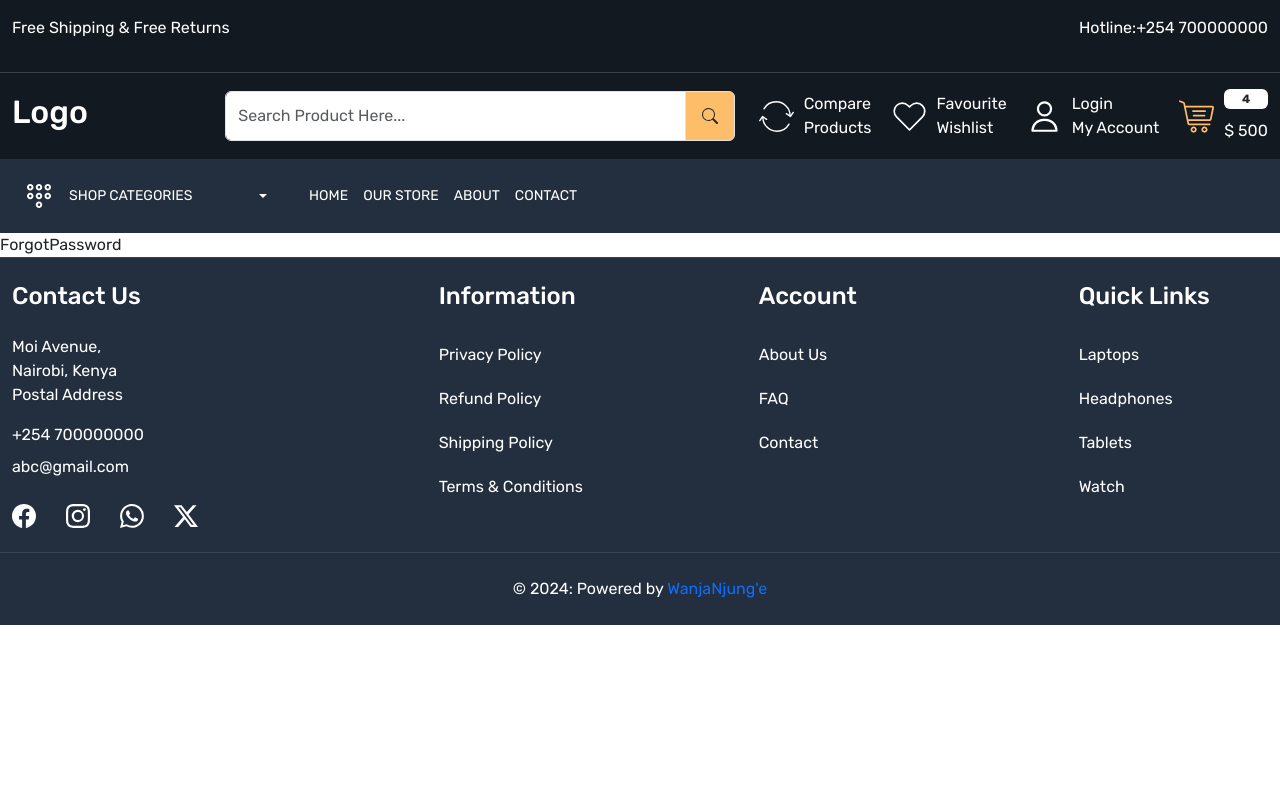
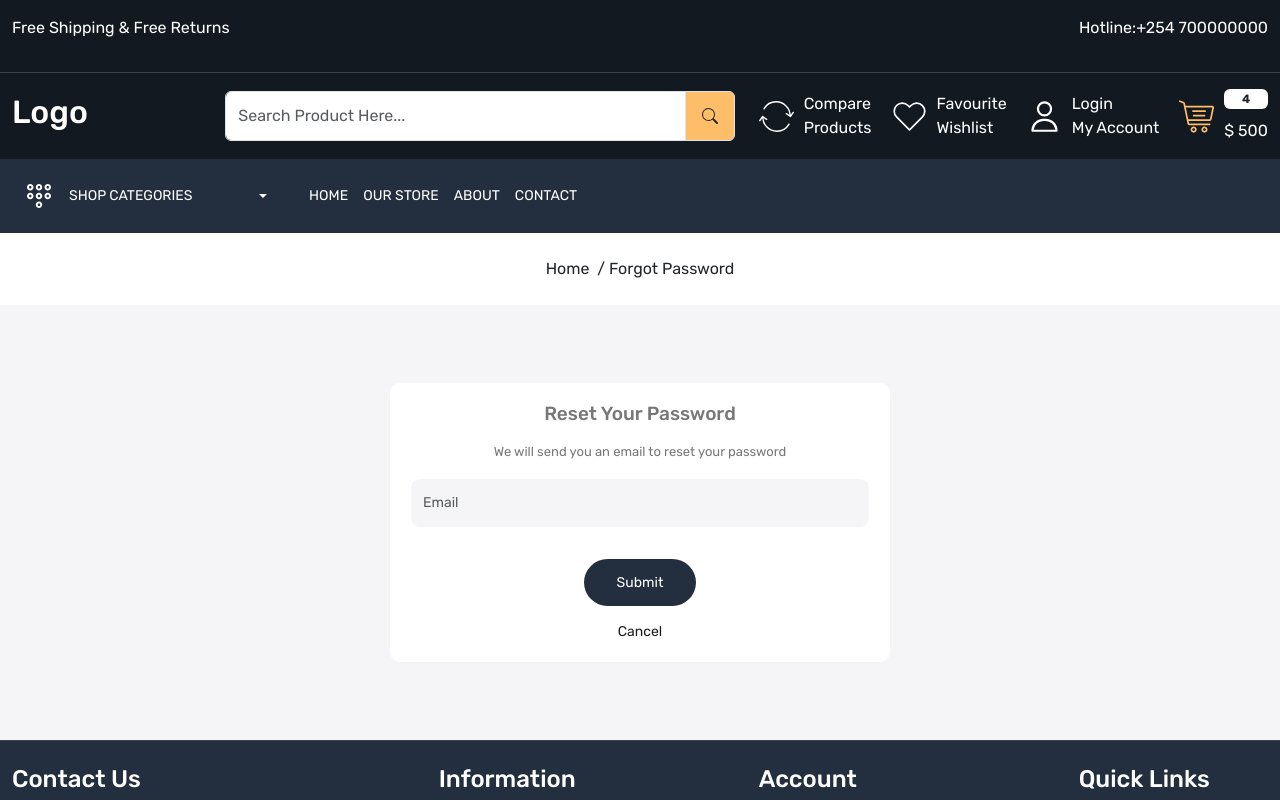
Before and after one commit to WanjaNjunge/ecommerce-app, a React (Create React App) app: page /forgot-password in a window 1280 px wide. Shown: the top 800 px of the page. Built offline with nearby package versions, Linux system fonts and the light colour scheme.

Commit message:
feat:Add forgot password page

```diff
--- a/src/App.css
+++ b/src/App.css
@@ -512,6 +512,10 @@
   font-weight: 500;
   color: var(--color-777777);
 }
+.auth-card p {
+  font-size: 13px;
+  color: var(--color-777777);
+}
 .auth-card .form-control {
   height: 50px;
   background-color: var(--color-f5f5f7);
--- a/src/pages/ForgotPassword.js
+++ b/src/pages/ForgotPassword.js
@@ -1,8 +1,44 @@
 import React from 'react'
+import BreadCrumb from '../components/BreadCrumb';
+import Meta from '../components/Meta';
+import { Link } from 'react-router-dom';
 
 const ForgotPassword = () => {
   return (
-    <div>ForgotPassword</div>
+    <>
+      <Meta title={'Forgot Password'}/>
+      <BreadCrumb title="Forgot Password"/>
+
+      <div className='login-wrapper py-5 home-wrapper-2'>
+            <div className='row'>
+                <div className='col-12'>
+                    <div className='auth-card'>
+                        <h3 className='text-center mb-3'>Reset Your Password</h3>
+                        <p className='text-center mb-3 mt-2'>We will send you an email to reset your password</p>
+                        <form action='' className='d-flex flex-column gap-15' >
+                            <div>
+                                <input type='email'
+                                name='email'
+                                placeholder='Email'
+                                className='form-control'
+                                />
+                            </div>
+
+                            <div>
+
+
+                                <div className='mt-3 d-flex justify-content-center flex-column gap-15 align-items-center'>
+                                    <button className='button border-0'>Submit</button>
+                                    <Link to='/login'>Cancel</Link>
+                                </div>
+                            </div>
+                        </form>
+                    </div>
+                </div>
+            </div>
+        </div>
+
+    </>
   )
 }
 
```
